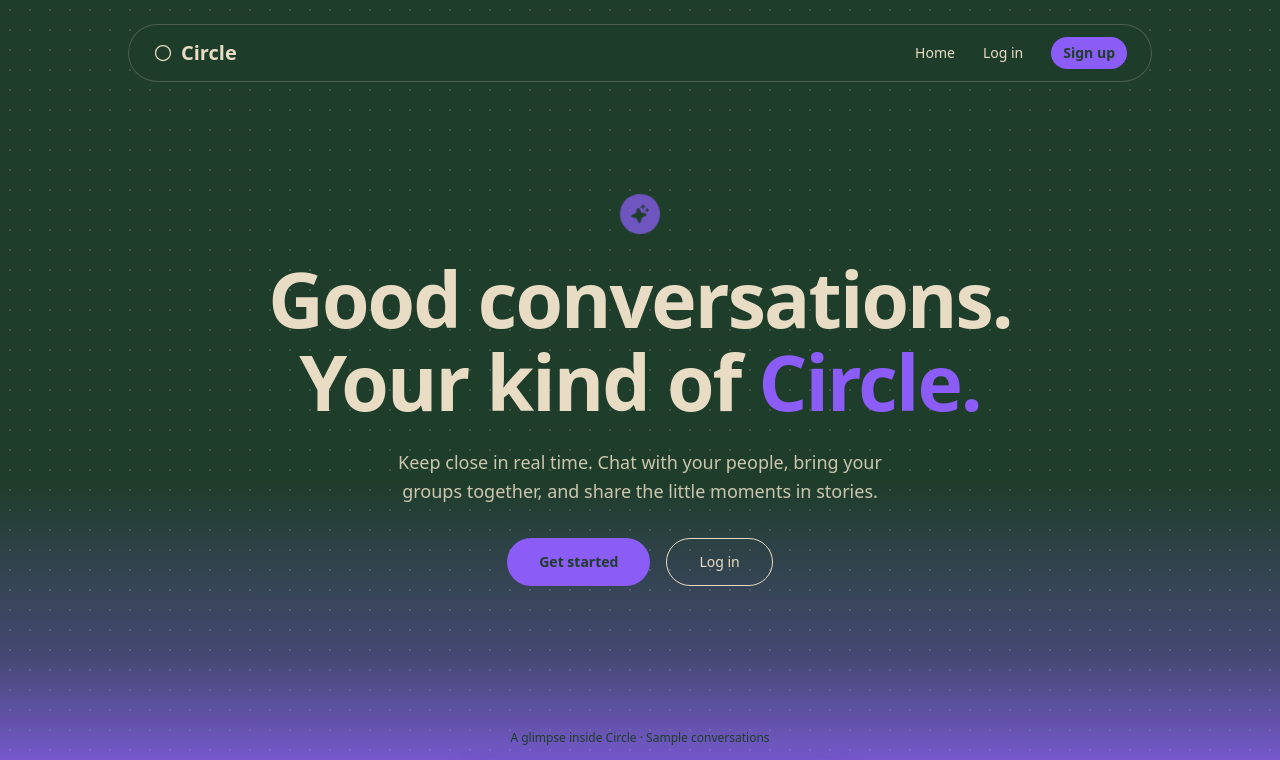
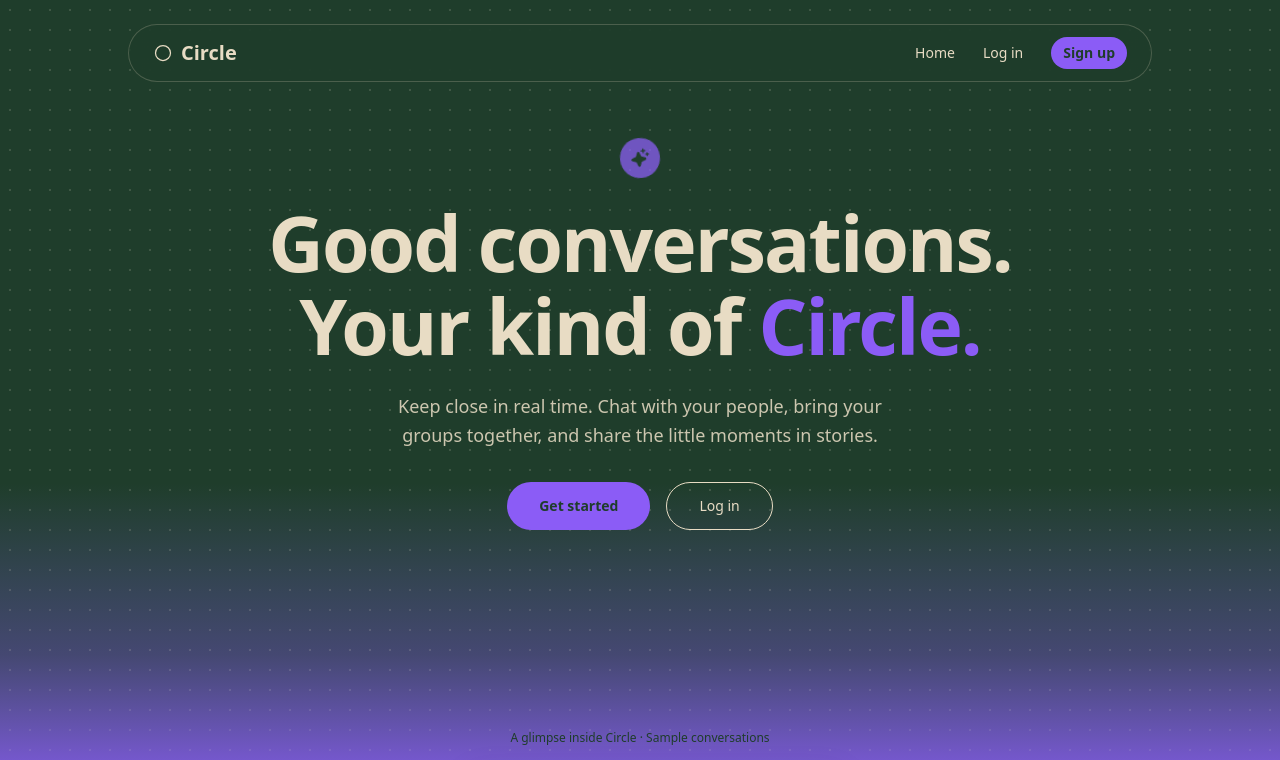
Before and after one commit to amitvermaio/Circle, a React (Vite) app in the folder client/: page /home in a window 1280 px wide. Shown: the top 760 px of the page. Built offline with nearby package versions, Linux system fonts and the light colour scheme; no server answers.

Commit message:
fix(client): center hero content vertically below navbar on home page

```diff
--- a/client/src/routes/home-page.tsx
+++ b/client/src/routes/home-page.tsx
@@ -57,7 +57,7 @@ export function HomePage() {
               <Button asChild variant="soft" size="sm" className="rounded-full"><Link to="/register">Sign up</Link></Button>
             </div>
           </nav>
-          <div className="circle-home-copy relative mx-auto max-w-4xl pt-24 text-center sm:pt-28">
+          <div className="circle-home-copy relative mx-auto max-w-4xl py-12 text-center sm:py-14">
             <span aria-hidden className="circle-home-sparkle mx-auto mb-6 grid size-10 place-items-center rounded-full">
               <SparkleIcon className="size-5" weight="fill" />
             </span>
```
